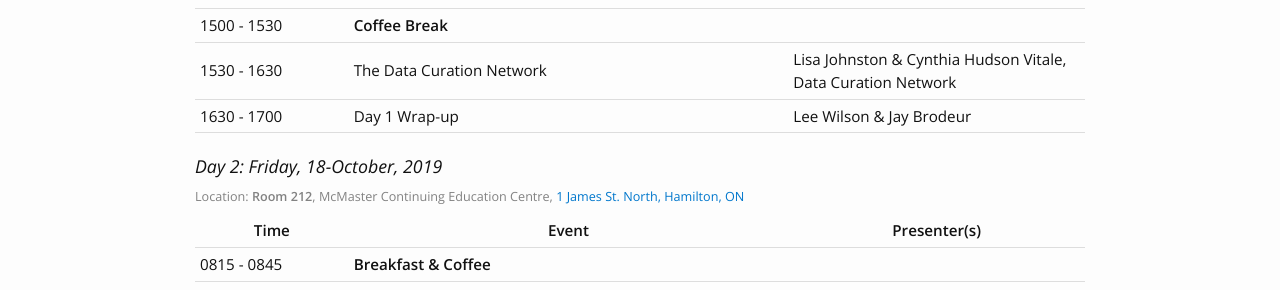
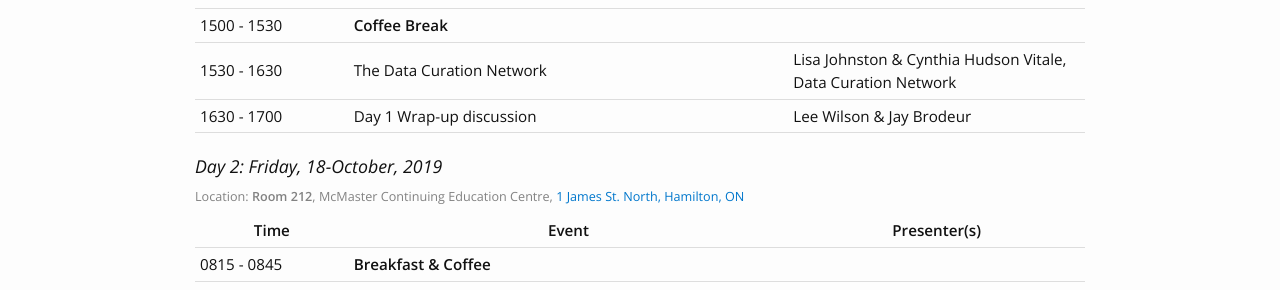
Before and after one commit to data-curation/data-curation.github.io, a Jekyll site: the page built from agenda.md, in a window 1280 px wide. Shown: the part 1319-1609 px from the top of the page. Built offline with Jekyll 4.4.1, drawn with Linux system fonts in a browser that asks for light colours.

Commit message:
Update agenda.md

```diff
--- a/agenda.md
+++ b/agenda.md
@@ -172,7 +172,7 @@ permalink: /agenda/
     </tr>
     <tr>
 	<td>1630 - 1700</td>
-    	<td>Day 1 Wrap-up</td>
+    	<td>Day 1 Wrap-up discussion</td>
     	<td>Lee Wilson & Jay Brodeur</td>
     </tr>
 </tbody>
```
